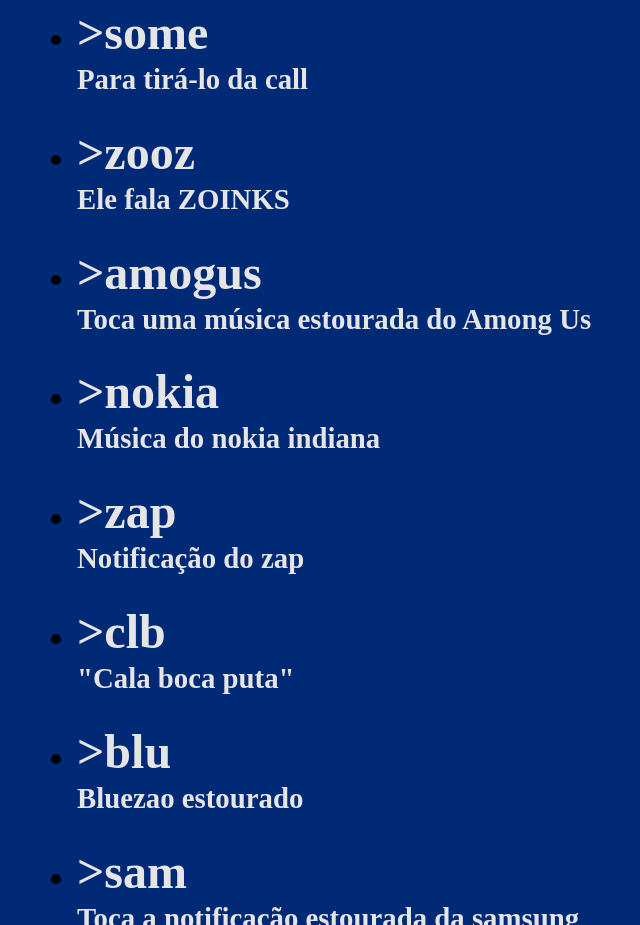
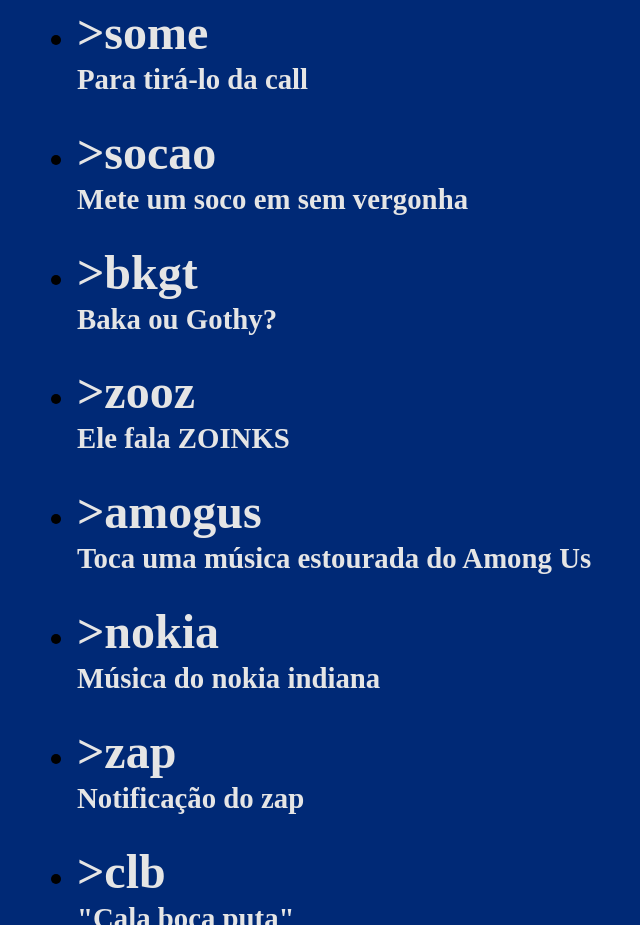
Before and after one commit to Vinicius-Sousa-3DZaum/Shaggy-site, a plain HTML site: page index.html in a window 1280 px wide. Shown: the part 1020-1945 px from the top of the page, without its empty margins (23-663 px from the left). Drawn offline with Linux system fonts and the light colour scheme.

Commit message:
comandios

```diff
--- a/index.html
+++ b/index.html
@@ -37,6 +37,8 @@
                 <ul>
                     <li><strong>>adentre</strong><h3>Serve para o bot entrar na call em que você está</h3></li>
                     <li><strong>>some</strong><h3>Para tirá-lo da call</h3></li>
+                    <li><strong>>socao</strong><h3>Mete um soco em sem vergonha</h3></li>
+                    <li><strong>>bkgt</strong><h3>Baka ou Gothy?</h3></li>
                     <li><strong>>zooz</strong><h3>Ele fala ZOINKS</h3></li>
                     <li><strong>>amogus</strong><h3>Toca uma música estourada do Among Us</h3></li>
                     <li><strong>>nokia</strong><h3>Música do nokia indiana</h3></li>
```
